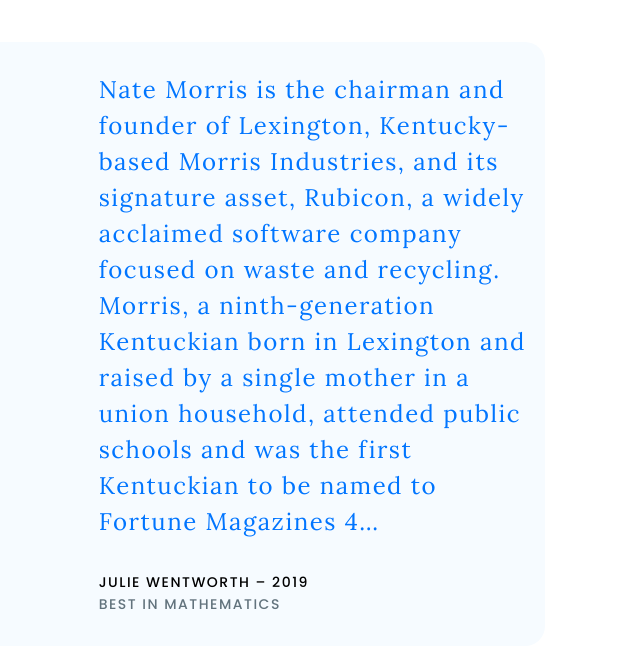
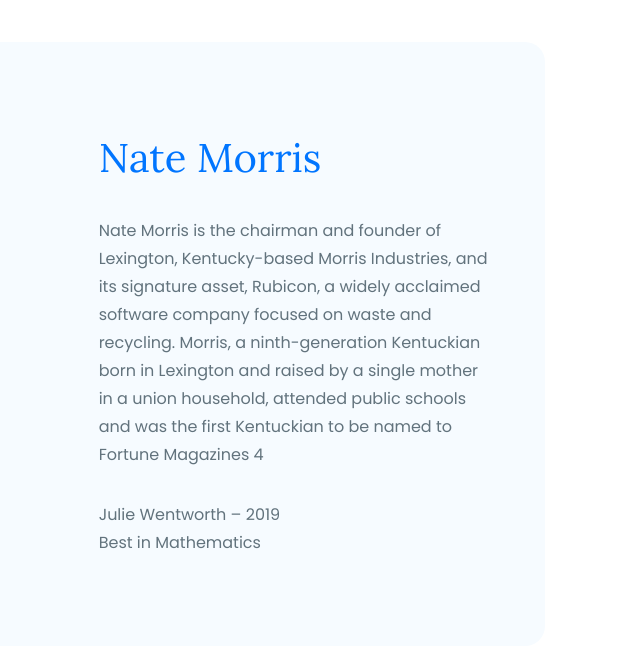
Before and after one commit to pagevamp/EACA-html, a website: page dev/about.html in a window 1280 px wide. Shown: the part 1552-2218 px from the top of the page, 645-1280 px from the left. Drawn offline with nearby package versions, Linux system fonts and the light colour scheme; files that its build step writes are made by us from their sources; files whose address does not match are found by name; a web font is replaced by a local one.

Commit message:
Notable alumni fix

```diff
--- a/dev/about.html
+++ b/dev/about.html
@@ -29,15 +29,15 @@
                     })
                     @@include('includes/modules/section/image-copy-block.html',{
                         'img':'trophy.jpg',
-                        'title':'Your information was sent sucessfully!',
-                        'para':'Shortly, you will receive an email with the next steps to finish your membership process.',
-                        'showHideAlumniCardText':'',
-                        'showHideCourseCardText':'d-none',
+                        'title':'Nate Morris',
+                        'para':'Nate Morris is the chairman and founder of Lexington, Kentucky-based Morris Industries, and its signature asset, Rubicon, a widely acclaimed software company focused on waste and recycling. Morris, a ninth-generation Kentuckian born in Lexington and raised by a single mother in a union household, attended public schools and was the first Kentuckian to be named to Fortune Magazines 4',
+                        'showHideAlumniCardText':'d-none',
+                        'showHideCourseCardText':'',
                         'showHideSectionTitle':'',
                         'sectionTitle':'Notable Alumni',
                         'quote':'Nate Morris is the chairman and founder of Lexington, Kentucky-based Morris Industries, and its signature asset, Rubicon, a widely acclaimed software company focused on waste and recycling. Morris, a ninth-generation Kentuckian born in Lexington and raised by a single mother in a union household, attended public schools and was the first Kentuckian to be named to Fortune Magazines 4… ',
-                        'name':'JULIE WENTWORTH – 2019',
-                        'faculty':'BEST IN MATHEMATICS',
+                        'name':'Julie Wentworth – 2019',
+                        'faculty':'Best in Mathematics',
                         'paddingTop':'pt-30'
                     })
                 </main>
--- a/dev/includes/modules/section/image-copy-block.html
+++ b/dev/includes/modules/section/image-copy-block.html
@@ -16,6 +16,12 @@
                     <div class="image-copy-block__text--courseCardText @@showHideCourseCardText">
                         <h3 class="h3 text-super-blue-1 font-weight-400 mb-8">@@title</h3>
                         <p>@@para</p>
+                        <p class="mb-0">
+                            @@name
+                        </p>
+                        <p class="mb-0">
+                            @@faculty
+                        </p>
                     </div>
 
                     <div class="image-copy-block__text--alumniCardText ml-n12 @@showHideAlumniCardText">
```
Also changed, not shown: dist/404.html, dist/about.html, dist/alumni-commitee.html, dist/become-member-confirm.html, dist/become-member.html, dist/donation-projects.html, dist/hero.html, dist/index.html, dist/pages.html, dist/section-carousel.html, dist/section-lists.html, dist/section-two.html, dist/section.html, dist/styleguide.html.
